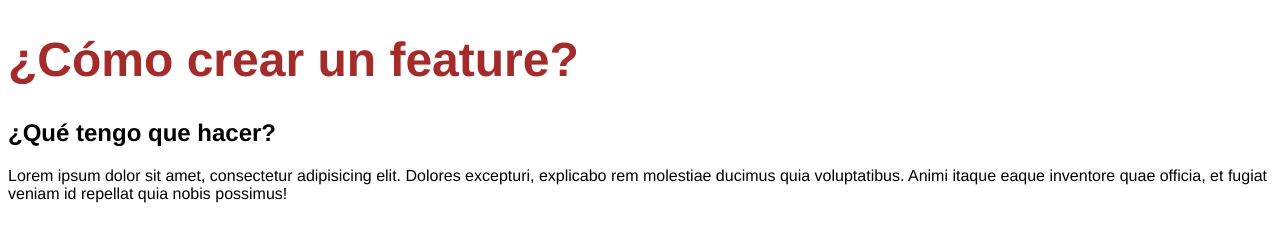
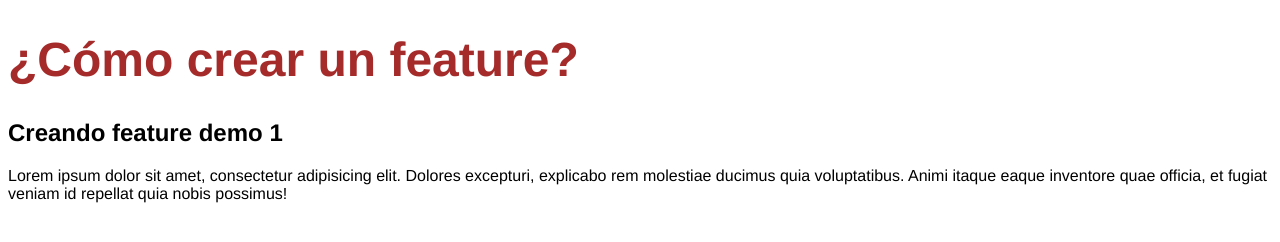
Before and after one commit to nandyx/js-dev-env, a website built with webpack: page src/views/index.html in a window 1280 px wide. Built offline with nearby package versions, Linux system fonts and the light colour scheme.

Commit message:
chore: feature 1 in index

```diff
--- a/src/views/index.html
+++ b/src/views/index.html
@@ -8,7 +8,7 @@
 </head>
 <body>
   <h1>¿Cómo crear un feature?</h1>
-  <h2>¿Qué tengo que hacer?</h2>
+  <h2>Creando feature demo 1</h2>
   <p>Lorem ipsum dolor sit amet, consectetur adipisicing elit.
     Dolores excepturi,
      explicabo rem molestiae ducimus quia voluptatibus. Animi
```
